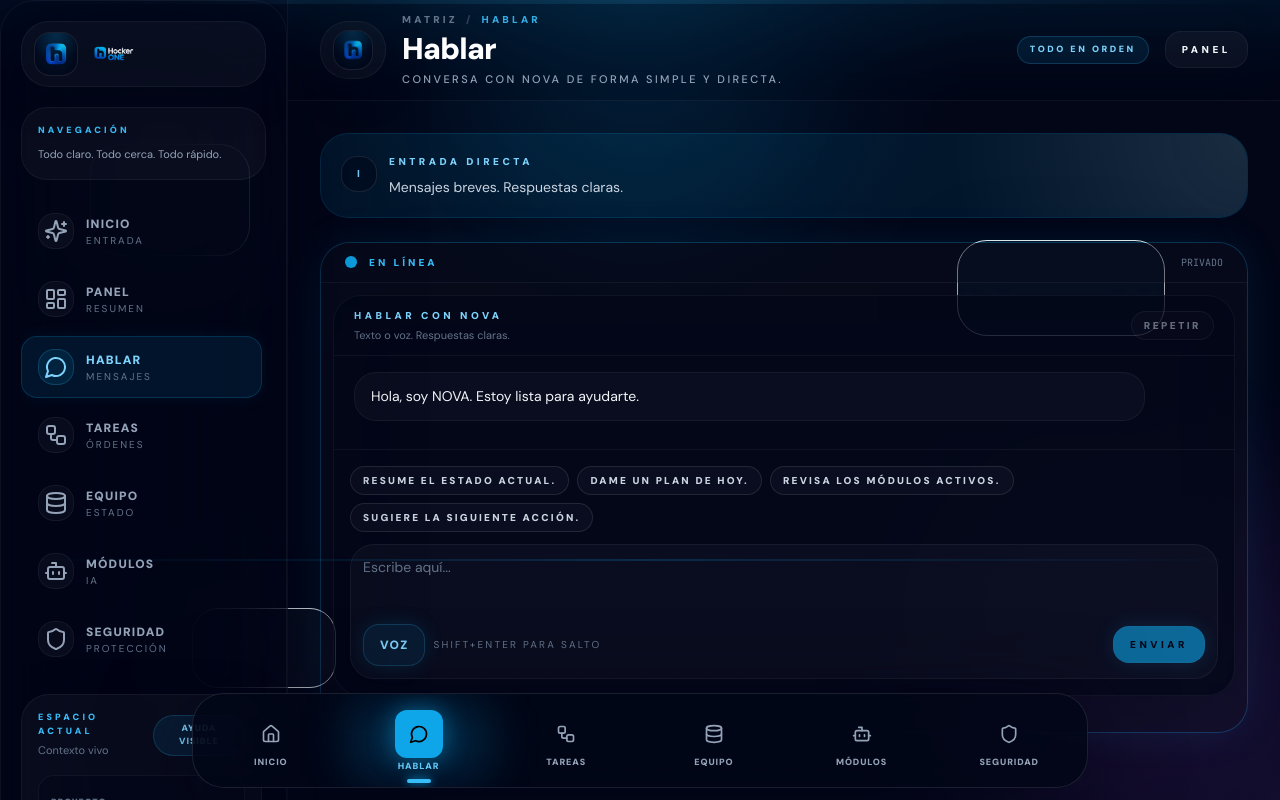
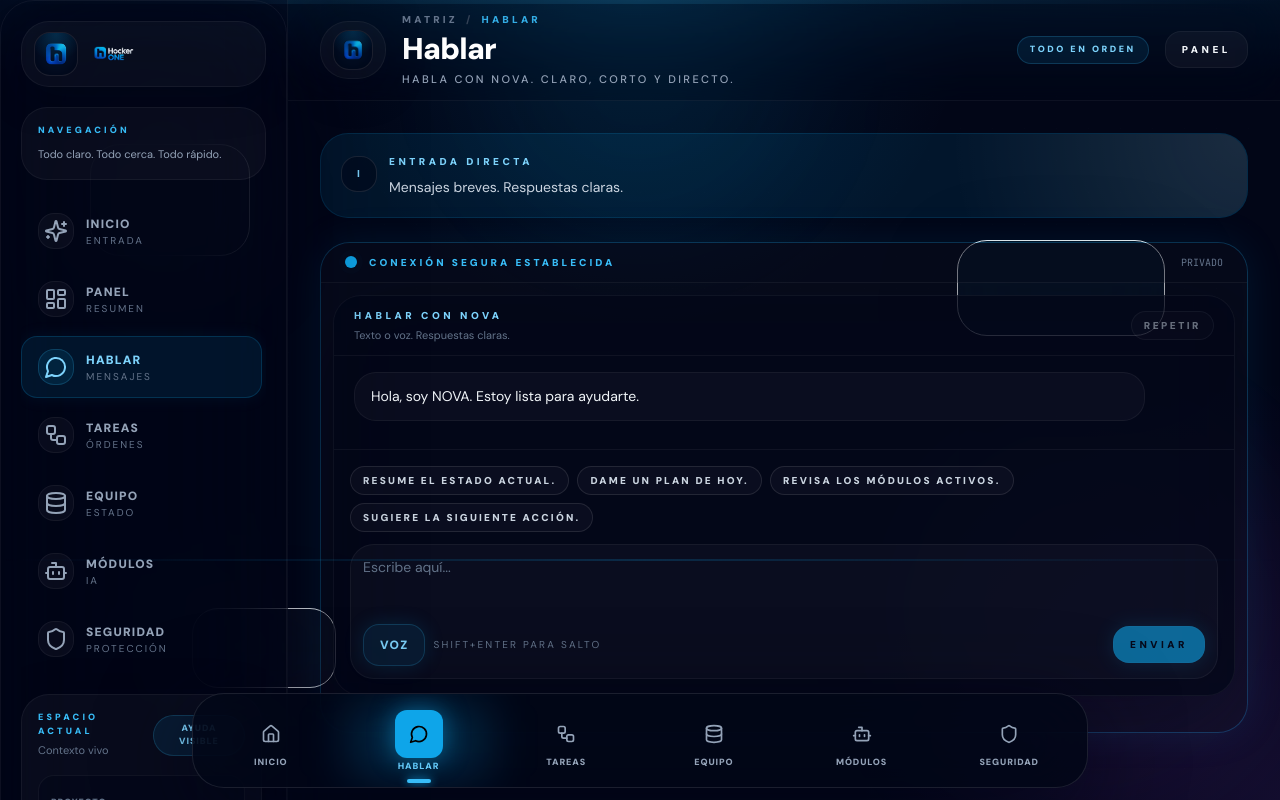
Before and after one commit to HockerAGI/hocker.one, a Next.js app: page /chat in a window 1280 px wide. Shown: the top 800 px of the page. Built offline with nearby package versions, Linux system fonts and the light colour scheme; no server answers; the database is empty.

Commit message:
Actualizar page.tsx

```diff
--- a/src/app/chat/page.tsx
+++ b/src/app/chat/page.tsx
@@ -13,7 +13,7 @@ export default function ChatPage() {
   return (
     <PageShell
       title="Hablar"
-      subtitle="Conversa con NOVA de forma simple y directa."
+      subtitle="Habla con NOVA. Claro, corto y directo."
       actions={
         <Link href="/dashboard" className="hocker-button-primary">
           Panel
@@ -33,7 +33,7 @@ export default function ChatPage() {
                 <span className="relative inline-flex h-3 w-3 rounded-full bg-sky-500" />
               </span>
               <span className="text-[9px] sm:text-[10px] font-black uppercase tracking-[0.3em] text-sky-400">
-                En línea
+                Conexión segura establecida
               </span>
             </div>
             <span className="text-[9px] sm:text-[10px] font-mono uppercase text-slate-500">
```
